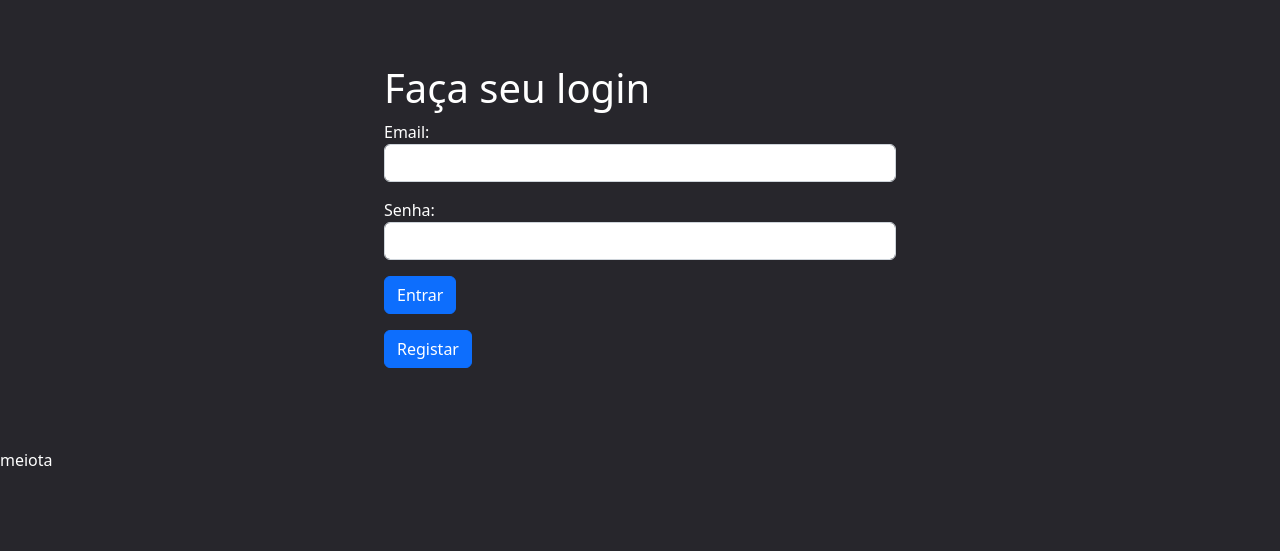
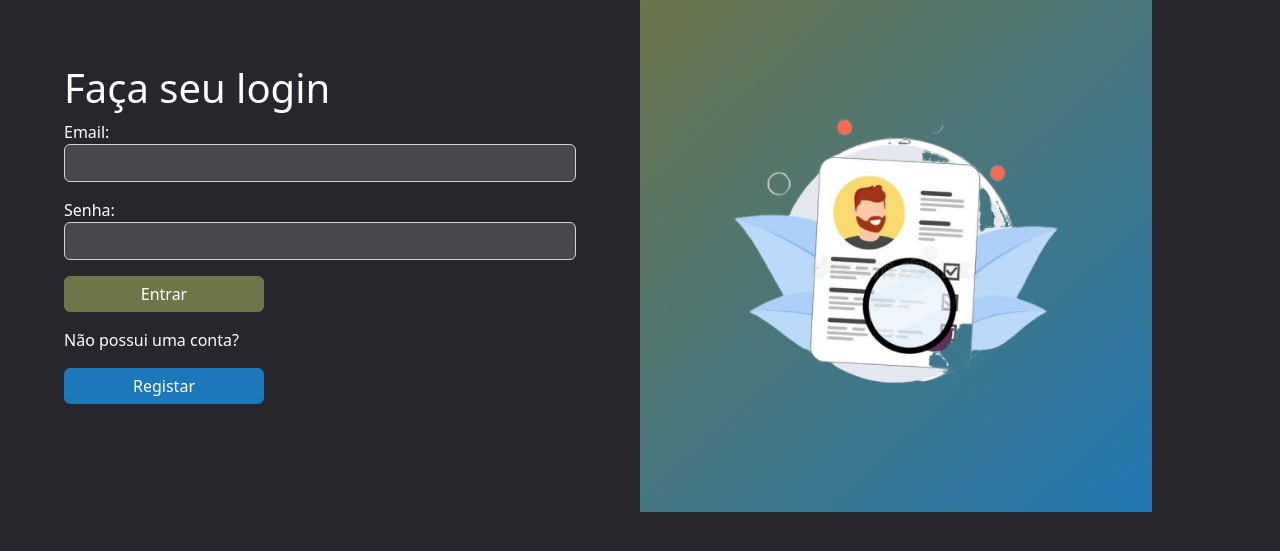
Before and after one commit to bigodom/BUSCABICO, a Flask app: a page that uses templates/login.html in a window 1280 px wide. Shown: the part 78-629 px from the top of the page. Run offline with Flask 2, Linux system fonts and the light colour scheme; some libraries are stand-ins or nearby versions.

Commit message:
style login, registro e cadastro

```diff
--- a/static/style.css
+++ b/static/style.css
@@ -3,7 +3,10 @@ body{
     background: #27262C;
     color: white;
 }
-
+.preencher {
+    background: #47474c;
+    color: white;
+}
 /* PAGINA PRINCIPAL */
 .navbuttons{
     gap: 1vw;
@@ -154,16 +157,47 @@ body{
 .limparFiltros{
     align-self: center;
 }
-/*PAGINA /REGISTRO*/
+
 /*PAGINA LOGIN*/
+.todoLogin{
+    display: flex;
+    height: 50%;
+}
 .login{
+    /*max-width: 700px;*/
+    width: 50%;
     padding: 5%;
-    /*max-width: 700px;*/
-    width: 50vw;
-    margin-left: 25vw;
-    margin-right: 25vw;
+
 }
+.login2{
 
+    align-self: center;
+    text-align: center;
+
+}
+.imglogin{
+    border-top: 10vw;
+    width: 40vw;
+    height: 40vw;
+}
+.botaoEntrar{
+    background: #6D7549;
+    border: none;
+    width: 200px;
+}
+.botaoRegistrar{
+    background: #1c78bb;
+    border: none;
+    width: 200px;
+}
+/*PAGINA /cadastro*/
+.cadastro{
+    padding: 5%;
+    margin: 0%;
+    width: 100vw;
+    padding-left: 25%;
+    padding-right: 25%;
+}
 
 /*Responsividade*/
 @media (max-width: 700px) {
@@ -247,4 +281,9 @@ body{
     .limparFiltros{
 
     }
+    .login2{
+        display: none;
+        width: 50%;
+        background: linear-gradient(122.33deg, #6D7549 30.62%, #1c78bb 100%);
+    }
 }
--- a/templates/login.html
+++ b/templates/login.html
@@ -24,17 +24,19 @@
       <img src="../static/BuscaBicoLogo.jpeg" style="width: 166px; height: 52px;" alt="">
     </a>
   </nav>
-
+<div class="todoLogin">
 <div class="login">
-    <h1>Faça seu login</h1>
+    <h1 style="border-bottom: 4vw;">Faça seu login</h1>
         <form method="POST" action="{{ url_for('autenticar') }}">
             <input type="hidden" name="proxima" value="{{ proxima or url_for('index') }}">
-            <p><label for="email">Email:</label> <input class="form-control" type="email" id="email" name="email" required></p>
-            <p><label for="senha">Senha:</label> <input class="form-control" type="password" id="senha" name="senha" required></p>
-            <p><button class="btn btn-primary" type="submit">Entrar</button></p>
+            <p><label for="email">Email:</label> <input class="form-control preencher" type="email" id="email" name="email" required></p>
+            <p><label for="senha">Senha:</label> <input class="form-control preencher" type="password" id="senha" name="senha" required></p>
+            <p><button class="btn btn-primary botaoEntrar" type="submit">Entrar</button></p>
 
         </form>
-        <a href="/registro"><p><button class="btn btn-primary" type="submit">Registar</button></p></a>
+        <p>Não possui uma conta?</p>
+        <a href="/registro"><p><button class="btn btn-primary botaoRegistrar" type="submit">Registar</button></p></a>
 </div>
-<div class="login2">meiota</div>
+<div class="login2"><img src="../static/fotologinregistro.png" alt="" class="imglogin"></div>
+</div>
 {% endblock %}
```
Also changed, not shown: templates/cadastro.html (+7 -7 lines), templates/registrar.html (+9 -6 lines), static/fotologinregistro.png (added).
